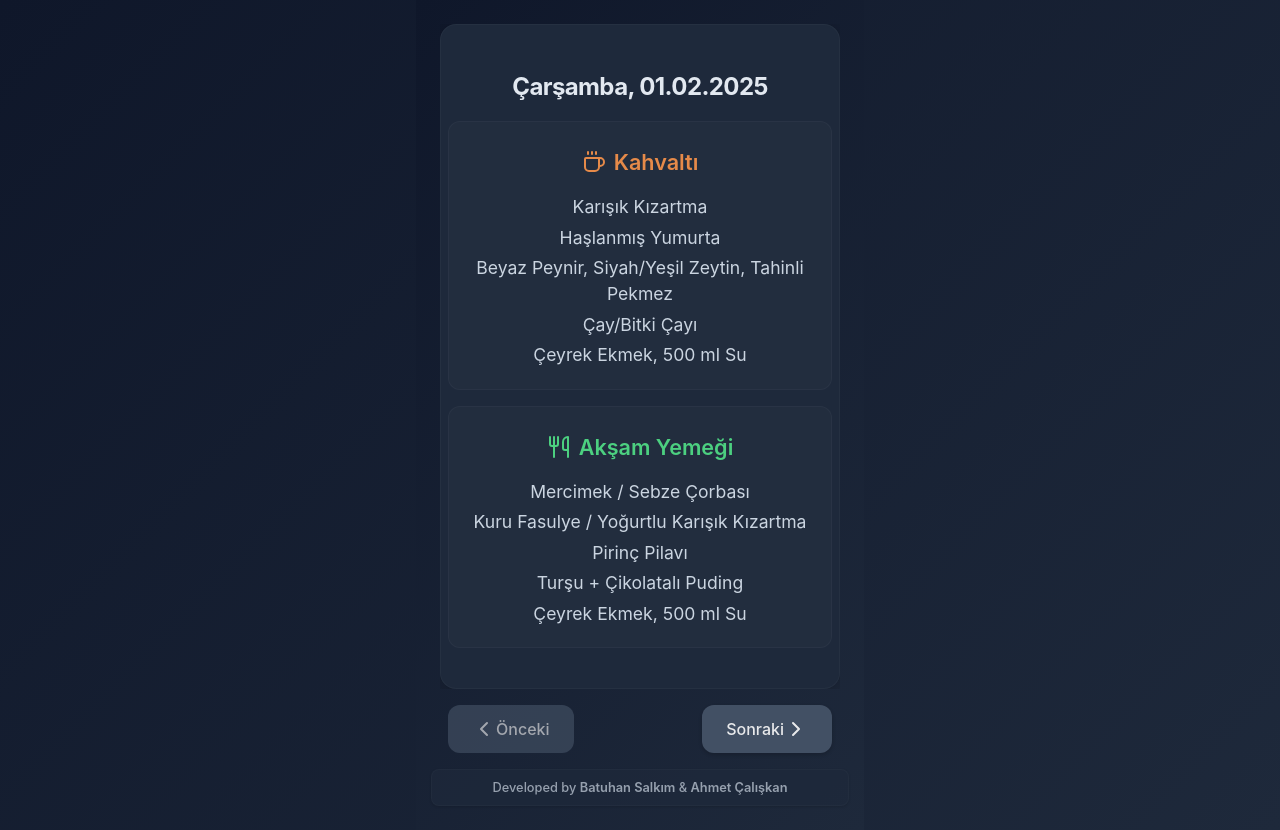
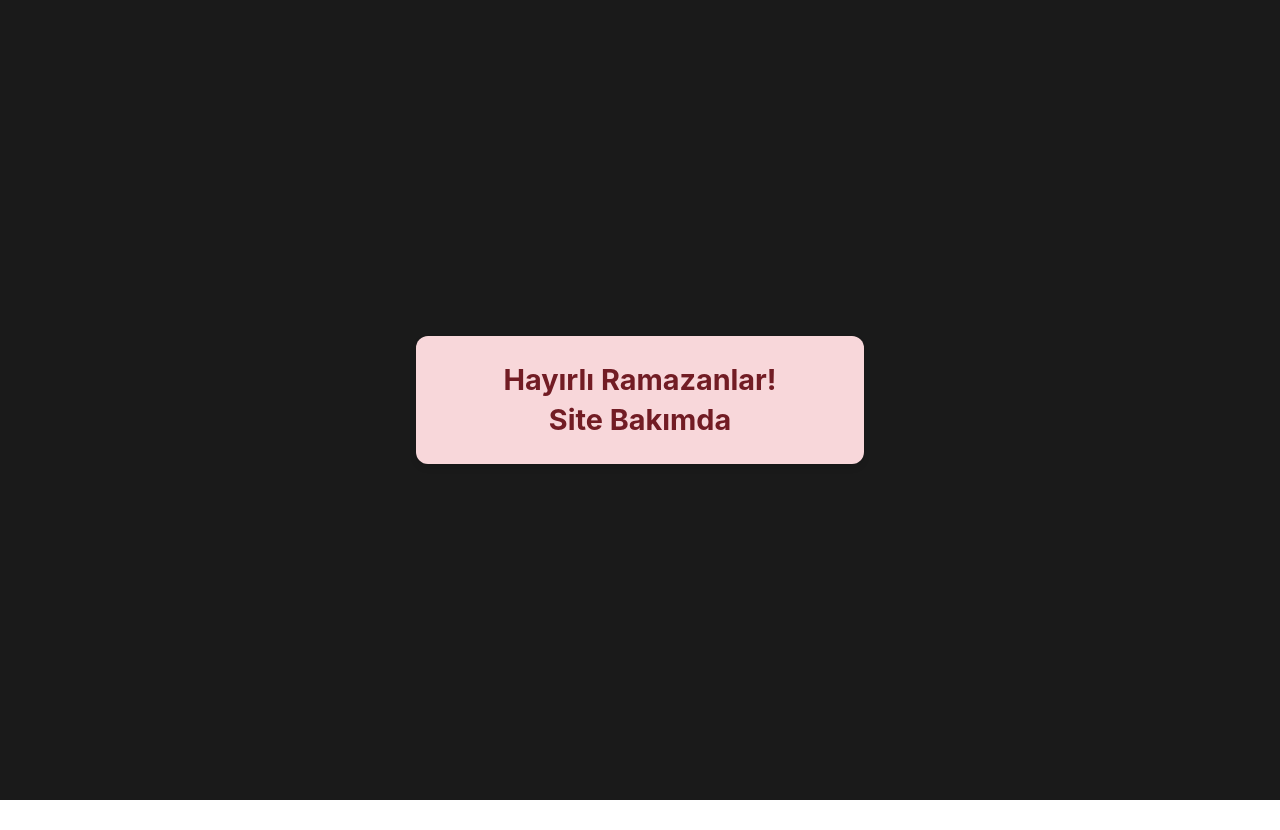
Before and after one commit to yusufuyar01/kyk_yemek_kahvalti, a React (Vite) app in the folder kykyemek/: page / in a window 1280 px wide. After the commit the page ends 800 px from the top, so only its background shows below. Built offline with nearby package versions, Linux system fonts and the light colour scheme; no server answers; the database is empty.

Commit message:
Site Bkıma Alındı

```diff
--- a/kykyemek/src/App.jsx
+++ b/kykyemek/src/App.jsx
@@ -1,321 +1,361 @@
-import PropTypes from 'prop-types';
-import { useState, useEffect } from "react";
-import { useSwipeable } from "react-swipeable";
-import {
-  ChevronLeft,
-  ChevronRight,
-  Coffee,
-  Utensils,
-  ThumbsUp,
-  ThumbsDown
-} from "lucide-react";
-import "./MobileMealPlanner.css";
-import { userTracker } from './firebase/userTracker';
-import { database } from './firebase/config';
-import { ref, set, onValue } from 'firebase/database';
+// import PropTypes from 'prop-types';
+// import { useState, useEffect } from "react";
+// import { useSwipeable } from "react-swipeable";
+// import {
+//   ChevronLeft,
+//   ChevronRight,
+//   Coffee,
+//   Utensils,
+//   ThumbsUp,
+//   ThumbsDown
+// } from "lucide-react";
+// import "./MobileMealPlanner.css";
+// import { userTracker } from './firebase/userTracker';
+// import { database } from './firebase/config';
+// import { ref, set, onValue } from 'firebase/database';
 
 
-const DayComponent = ({ data, animationClass, onLike, onDislike, likes, dislikes }) => {
-  const today = new Date();
-  const todayString = today.toLocaleDateString("tr-TR", {
-    day: "2-digit",
-    month: "2-digit",
-    year: "numeric",
-  });
+// const DayComponent = ({ data, animationClass, onLike, onDislike, likes, dislikes }) => {
+//   const today = new Date();
+//   const todayString = today.toLocaleDateString("tr-TR", {
+//     day: "2-digit",
+//     month: "2-digit",
+//     year: "numeric",
+//   });
 
-  const mealDate = new Date(data.tarih.split('.').reverse().join('-'));
-  const isDatePassed = mealDate <= today;
+//   const mealDate = new Date(data.tarih.split('.').reverse().join('-'));
+//   const isDatePassed = mealDate <= today;
 
-  return (
-    <div className={`day-component ${animationClass}`}>
-      <h2 className="day-title">
-        {data.gun}, {data.tarih}
-      </h2>
-      <div className="meal-section">
-        <div className="meal-header">
-          <h3 className="meal-title breakfast">
-            <Coffee className="meal-icon" /> Kahvaltı
-          </h3>
-        </div>
-        <p className="meal-text">{data.kahvalti.ana_urun}</p>
-        <p className="meal-text">{data.kahvalti.ana_urun2}</p>
-        <p className="meal-text">
-          {Array.isArray(data.kahvalti.kahvaltilik)
-            ? data.kahvalti.kahvaltilik.join(", ")
-            : ""}
-        </p>
-        <p className="drink-text">{data.kahvalti.icecek}</p>
-        <p className="meal-text">
-          {data.kahvalti.ekmek}, {data.kahvalti.su}
-        </p>
-      </div>
-      <div className="meal-section">
-        <div className="meal-header">
-          <h3 className="meal-title dinner">
-            <Utensils className="meal-icon" />
-            Akşam Yemeği
-          </h3>
-        </div>
-        <p className="meal-text">{data.ogle_aksam.corba}</p>
-        <p className="meal-text">{data.ogle_aksam.ana_yemek}</p>
-        <p className="meal-text">{data.ogle_aksam.yardimci_yemek}</p>
-        <p className="meal-text">{data.ogle_aksam.ek}</p>
-        <p className="meal-text">
-          {data.ogle_aksam.ekmek}, {data.ogle_aksam.su}
-        </p>
-      </div>
-    </div>
-  );
-};
+//   return (
+//     <div className={`day-component ${animationClass}`}>
+//       <h2 className="day-title">
+//         {data.gun}, {data.tarih}
+//       </h2>
+//       <div className="meal-section">
+//         <div className="meal-header">
+//           <h3 className="meal-title breakfast">
+//             <Coffee className="meal-icon" /> Kahvaltı
+//           </h3>
+//         </div>
+//         <p className="meal-text">{data.kahvalti.ana_urun}</p>
+//         <p className="meal-text">{data.kahvalti.ana_urun2}</p>
+//         <p className="meal-text">
+//           {Array.isArray(data.kahvalti.kahvaltilik)
+//             ? data.kahvalti.kahvaltilik.join(", ")
+//             : ""}
+//         </p>
+//         <p className="drink-text">{data.kahvalti.icecek}</p>
+//         <p className="meal-text">
+//           {data.kahvalti.ekmek}, {data.kahvalti.su}
+//         </p>
+//       </div>
+//       <div className="meal-section">
+//         <div className="meal-header">
+//           <h3 className="meal-title dinner">
+//             <Utensils className="meal-icon" />
+//             Akşam Yemeği
+//           </h3>
+//         </div>
+//         <p className="meal-text">{data.ogle_aksam.corba}</p>
+//         <p className="meal-text">{data.ogle_aksam.ana_yemek}</p>
+//         <p className="meal-text">{data.ogle_aksam.yardimci_yemek}</p>
+//         <p className="meal-text">{data.ogle_aksam.ek}</p>
+//         <p className="meal-text">
+//           {data.ogle_aksam.ekmek}, {data.ogle_aksam.su}
+//         </p>
+//       </div>
+//     </div>
+//   );
+// };
 
-DayComponent.propTypes = {
-  data: PropTypes.shape({
-    gun: PropTypes.string.isRequired,
-    tarih: PropTypes.string.isRequired,
-    kahvalti: PropTypes.shape({
-      ana_urun: PropTypes.string.isRequired,
-      ana_urun2: PropTypes.string.isRequired,
-      kahvaltilik: PropTypes.arrayOf(PropTypes.string),
-      icecek: PropTypes.string.isRequired,
-      ekmek: PropTypes.string.isRequired,
-      su: PropTypes.string.isRequired
-    }).isRequired,
-    ogle_aksam: PropTypes.shape({
-      corba: PropTypes.string.isRequired,
-      ana_yemek: PropTypes.string.isRequired,
-      yardimci_yemek: PropTypes.string.isRequired,
-      ek: PropTypes.string.isRequired,
-      ekmek: PropTypes.string.isRequired,
-      su: PropTypes.string.isRequired
-    }).isRequired
-  }).isRequired,
-  animationClass: PropTypes.string.isRequired,
-  onLike: PropTypes.func.isRequired,
-  onDislike: PropTypes.func.isRequired,
-  likes: PropTypes.object.isRequired,
-  dislikes: PropTypes.object.isRequired
-};
+// DayComponent.propTypes = {
+//   data: PropTypes.shape({
+//     gun: PropTypes.string.isRequired,
+//     tarih: PropTypes.string.isRequired,
+//     kahvalti: PropTypes.shape({
+//       ana_urun: PropTypes.string.isRequired,
+//       ana_urun2: PropTypes.string.isRequired,
+//       kahvaltilik: PropTypes.arrayOf(PropTypes.string),
+//       icecek: PropTypes.string.isRequired,
+//       ekmek: PropTypes.string.isRequired,
+//       su: PropTypes.string.isRequired
+//     }).isRequired,
+//     ogle_aksam: PropTypes.shape({
+//       corba: PropTypes.string.isRequired,
+//       ana_yemek: PropTypes.string.isRequired,
+//       yardimci_yemek: PropTypes.string.isRequired,
+//       ek: PropTypes.string.isRequired,
+//       ekmek: PropTypes.string.isRequired,
+//       su: PropTypes.string.isRequired
+//     }).isRequired
+//   }).isRequired,
+//   animationClass: PropTypes.string.isRequired,
+//   onLike: PropTypes.func.isRequired,
+//   onDislike: PropTypes.func.isRequired,
+//   likes: PropTypes.object.isRequired,
+//   dislikes: PropTypes.object.isRequired
+// };
+
+// export default function MobileMealPlanner() {
+//   const [mealPlan, setMealPlan] = useState([]);
+//   const [currentIndex, setCurrentIndex] = useState(0);
+//   const [startIndex, setStartIndex] = useState(0);
+//   const [animationClass, setAnimationClass] = useState("");
+//   const [alertMessage, setAlertMessage] = useState("");
+//   const [likes, setLikes] = useState({});
+//   const [dislikes, setDislikes] = useState({});
+
+//   useEffect(() => {
+//     document.documentElement.setAttribute("data-theme", "dark");
+//     localStorage.setItem("theme", "dark");
+//   }, []);
+
+//   useEffect(() => {
+//     const loadRatings = async () => {
+//       try {
+//         const likesRef = ref(database, 'ratings/likes');
+//         const dislikesRef = ref(database, 'ratings/dislikes');
+
+//         onValue(likesRef, (snapshot) => {
+//           setLikes(snapshot.val() || {});
+//         });
+
+//         onValue(dislikesRef, (snapshot) => {
+//           setDislikes(snapshot.val() || {});
+//         });
+//       } catch (error) {
+//         console.error('Beğeni verileri yüklenemedi:', error);
+//       }
+//     };
+
+//     loadRatings();
+//   }, []);
+
+//   const handleLike = async (date, meal) => {
+//     try {
+//       const likesRef = ref(database, `ratings/likes/${date}/${meal}`);
+//       const dislikesRef = ref(database, `ratings/dislikes/${date}/${meal}`);
+
+//       const currentLikes = (likes[`${date}_${meal}`] || 0);
+//       const currentDislikes = (dislikes[`${date}_${meal}`] || 0);
+
+//       console.log(`Beğeni ekleniyor: ${date} - ${meal}`);
+//       await set(likesRef, currentLikes + 1);
+//       console.log('Beğeni başarıyla eklendi');
+
+//       if (currentDislikes > 0) {
+//         await set(dislikesRef, currentDislikes - 1);
+//         console.log('Dislike sayısı azaltıldı');
+//       }
+//     } catch (error) {
+//       console.error('Beğeni eklenirken hata:', error);
+//     }
+//   };
+
+//   const handleDislike = async (date, meal) => {
+//     try {
+//       const likesRef = ref(database, `ratings/likes/${date}/${meal}`);
+//       const dislikesRef = ref(database, `ratings/dislikes/${date}/${meal}`);
+
+//       const currentLikes = (likes[`${date}_${meal}`] || 0);
+//       const currentDislikes = (dislikes[`${date}_${meal}`] || 0);
+
+//       console.log(`Dislike ekleniyor: ${date} - ${meal}`);
+//       await set(dislikesRef, currentDislikes + 1);
+//       console.log('Dislike başarıyla eklendi');
+
+//       if (currentLikes > 0) {
+//         await set(likesRef, currentLikes - 1);
+//         console.log('Like sayısı azaltıldı');
+//       }
+//     } catch (error) {
+//       console.error('Beğenmeme eklenirken hata:', error);
+//     }
+//   };
+
+//   useEffect(() => {
+//   fetch("/aralik.json")
+//     .then((response) => {
+//       if (!response.ok) {
+//         throw new Error('Veri yüklenemedi');
+//       }
+//       return response.json();
+//     })
+//     .then((data) => {
+//       if (!data || !data.Subat_2025 || !Array.isArray(data.Subat_2025)) {
+//         throw new Error('Veri formatı geçersiz');
+//       }
+
+//       setMealPlan(data.Subat_2025);
+
+//       // Tarih formatlama
+//       const today = new Date();
+//       const day = String(today.getDate()).padStart(2, '0');
+//       const month = String(today.getMonth() + 1).padStart(2, '0'); // Ocak = 0, Şubat = 1
+//       const year = today.getFullYear();
+//       const todayString = `${day}.${month}.${year}`;  // "01.02.2025" formatı
+
+//       console.log("Bugünün tarihi:", todayString);  // Hata ayıklama için
+
+//       const todayIndex = data.Subat_2025.findIndex(
+//         (day) => day && day.tarih === todayString
+//       );
+
+//       const initialIndex = todayIndex >= 0 ? todayIndex : 0;
+//       setCurrentIndex(initialIndex);
+//       setStartIndex(initialIndex);
+//     })
+//     .catch((error) => {
+//       console.error("Yemek planı yüklenirken hata oluştu:", error);
+//       setMealPlan([]);
+//     });
+// }, []);
+
+
+//   const handleNavigation = (direction) => {
+//     setAnimationClass(
+//       direction === "next" ? "slide-out-left" : "slide-out-right"
+//     );
+//     setTimeout(() => {
+//       setCurrentIndex((prev) => {
+//         const newIndex = direction === "next" ? prev + 1 : prev - 1;
+//         const maxForward = Math.min(startIndex + 5, mealPlan.length - 1);
+//         const maxBackward = Math.max(startIndex - 5, 0);
+//         if (newIndex > maxForward) {
+//           setAlertMessage("En fazla 5 gün sonraki yemeği görebilirsiniz.");
+//           return prev;
+//         } else if (newIndex < maxBackward) {
+//           setAlertMessage("En fazla 5 gün önceki yemeği görebilirsiniz.");
+//           return prev;
+//         }
+//         setAlertMessage("");
+//         return newIndex;
+//       });
+//       setAnimationClass(
+//         direction === "next" ? "slide-in-right" : "slide-in-left"
+//       );
+//     }, 300);
+//   };
+//   const handlers = useSwipeable({
+//     onSwipedLeft: () => handleNavigation("next"),
+//     onSwipedRight: () => handleNavigation("prev"),
+//     preventDefaultTouchmoveEvent: true,
+//     trackMouse: true,
+//   });
+
+//   useEffect(() => {
+//     const initializeFirebase = async () => {
+//       try {
+//         await userTracker.incrementActiveUsers();
+//         await userTracker.incrementTotalVisits();
+//       } catch (error) {
+//         console.error('Firebase işlemleri başlatılamadı:', error);
+//       }
+//     };
+
+//     initializeFirebase();
+
+//     return () => {
+//       userTracker.decrementActiveUsers().catch(error => {
+//         console.error('Aktif kullanıcı sayısı azaltılamadı:', error);
+//       });
+//     };
+//   }, []);
+
+//   return (
+//     <div className="meal-planner">
+//       <div className="planner-container" {...handlers}>
+//         {Array.isArray(mealPlan) && mealPlan.length > 0 && currentIndex >= 0 && mealPlan[currentIndex] ? (
+//           <>
+//             <DayComponent
+//               data={mealPlan[currentIndex]}
+//               animationClass={animationClass}
+//               onLike={handleLike}
+//               onDislike={handleDislike}
+//               likes={likes}
+//               dislikes={dislikes}
+//             />
+//             {alertMessage && (
+//               <div className="alert-message">
+//                 <p>{alertMessage}</p>
+//               </div>
+//             )}
+//           </>
+//         ) : (
+//           <div className="error-message">
+//             <p>Yemek planı yüklenemedi. Lütfen daha sonra tekrar deneyiniz.</p>
+//           </div>
+//         )}
+//       </div>
+//       <div className="navigation-buttons">
+//         <button
+//           className="nav-button"
+//           onClick={() => handleNavigation("prev")}
+//           disabled={currentIndex <= Math.max(startIndex - 5, 0)}
+//         >
+//           <ChevronLeft className="button-icon" />
+//           Önceki
+//         </button>
+//         <button
+//           className="nav-button"
+//           onClick={() => handleNavigation("next")}
+//           disabled={
+//             currentIndex >= Math.min(startIndex + 5, mealPlan.length - 1)
+//           }
+//         >
+//           Sonraki
+//           <ChevronRight className="button-icon" />
+//         </button>
+//       </div>
+//       <div className="developer-credit">
+//         Developed by{" "}
+//         <a href="https://www.linkedin.com/in/batuhanslkmm/" target="_blank" rel="noopener noreferrer">
+//           Batuhan Salkım
+//         </a>
+//         {" & "}
+//         <a href="https://www.linkedin.com/in/ahmetcaliskann/" target="_blank" rel="noopener noreferrer">
+//           Ahmet Çalışkan
+//         </a>
+//       </div>
+//     </div>
+//   );
+// }
+
 
 export default function MobileMealPlanner() {
-  const [mealPlan, setMealPlan] = useState([]);
-  const [currentIndex, setCurrentIndex] = useState(0);
-  const [startIndex, setStartIndex] = useState(0);
-  const [animationClass, setAnimationClass] = useState("");
-  const [alertMessage, setAlertMessage] = useState("");
-  const [likes, setLikes] = useState({});
-  const [dislikes, setDislikes] = useState({});
-
-  useEffect(() => {
-    document.documentElement.setAttribute("data-theme", "dark");
-    localStorage.setItem("theme", "dark");
-  }, []);
-
-  useEffect(() => {
-    const loadRatings = async () => {
-      try {
-        const likesRef = ref(database, 'ratings/likes');
-        const dislikesRef = ref(database, 'ratings/dislikes');
-
-        onValue(likesRef, (snapshot) => {
-          setLikes(snapshot.val() || {});
-        });
-
-        onValue(dislikesRef, (snapshot) => {
-          setDislikes(snapshot.val() || {});
-        });
-      } catch (error) {
-        console.error('Beğeni verileri yüklenemedi:', error);
-      }
-    };
-
-    loadRatings();
-  }, []);
-
-  const handleLike = async (date, meal) => {
-    try {
-      const likesRef = ref(database, `ratings/likes/${date}/${meal}`);
-      const dislikesRef = ref(database, `ratings/dislikes/${date}/${meal}`);
-
-      const currentLikes = (likes[`${date}_${meal}`] || 0);
-      const currentDislikes = (dislikes[`${date}_${meal}`] || 0);
-
-      console.log(`Beğeni ekleniyor: ${date} - ${meal}`);
-      await set(likesRef, currentLikes + 1);
-      console.log('Beğeni başarıyla eklendi');
-
-      if (currentDislikes > 0) {
-        await set(dislikesRef, currentDislikes - 1);
-        console.log('Dislike sayısı azaltıldı');
-      }
-    } catch (error) {
-      console.error('Beğeni eklenirken hata:', error);
-    }
-  };
-
-  const handleDislike = async (date, meal) => {
-    try {
-      const likesRef = ref(database, `ratings/likes/${date}/${meal}`);
-      const dislikesRef = ref(database, `ratings/dislikes/${date}/${meal}`);
-
-      const currentLikes = (likes[`${date}_${meal}`] || 0);
-      const currentDislikes = (dislikes[`${date}_${meal}`] || 0);
-
-      console.log(`Dislike ekleniyor: ${date} - ${meal}`);
-      await set(dislikesRef, currentDislikes + 1);
-      console.log('Dislike başarıyla eklendi');
-
-      if (currentLikes > 0) {
-        await set(likesRef, currentLikes - 1);
-        console.log('Like sayısı azaltıldı');
-      }
-    } catch (error) {
-      console.error('Beğenmeme eklenirken hata:', error);
-    }
-  };
-
-  useEffect(() => {
-  fetch("/aralik.json")
-    .then((response) => {
-      if (!response.ok) {
-        throw new Error('Veri yüklenemedi');
-      }
-      return response.json();
-    })
-    .then((data) => {
-      if (!data || !data.Subat_2025 || !Array.isArray(data.Subat_2025)) {
-        throw new Error('Veri formatı geçersiz');
-      }
-
-      setMealPlan(data.Subat_2025);
-
-      // Tarih formatlama
-      const today = new Date();
-      const day = String(today.getDate()).padStart(2, '0');
-      const month = String(today.getMonth() + 1).padStart(2, '0'); // Ocak = 0, Şubat = 1
-      const year = today.getFullYear();
-      const todayString = `${day}.${month}.${year}`;  // "01.02.2025" formatı
-
-      console.log("Bugünün tarihi:", todayString);  // Hata ayıklama için
-
-      const todayIndex = data.Subat_2025.findIndex(
-        (day) => day && day.tarih === todayString
-      );
-
-      const initialIndex = todayIndex >= 0 ? todayIndex : 0;
-      setCurrentIndex(initialIndex);
-      setStartIndex(initialIndex);
-    })
-    .catch((error) => {
-      console.error("Yemek planı yüklenirken hata oluştu:", error);
-      setMealPlan([]);
-    });
-}, []);
-
-
-  const handleNavigation = (direction) => {
-    setAnimationClass(
-      direction === "next" ? "slide-out-left" : "slide-out-right"
-    );
-    setTimeout(() => {
-      setCurrentIndex((prev) => {
-        const newIndex = direction === "next" ? prev + 1 : prev - 1;
-        const maxForward = Math.min(startIndex + 5, mealPlan.length - 1);
-        const maxBackward = Math.max(startIndex - 5, 0);
-        if (newIndex > maxForward) {
-          setAlertMessage("En fazla 5 gün sonraki yemeği görebilirsiniz.");
-          return prev;
-        } else if (newIndex < maxBackward) {
-          setAlertMessage("En fazla 5 gün önceki yemeği görebilirsiniz.");
-          return prev;
-        }
-        setAlertMessage("");
-        return newIndex;
-      });
-      setAnimationClass(
-        direction === "next" ? "slide-in-right" : "slide-in-left"
-      );
-    }, 300);
-  };
-  const handlers = useSwipeable({
-    onSwipedLeft: () => handleNavigation("next"),
-    onSwipedRight: () => handleNavigation("prev"),
-    preventDefaultTouchmoveEvent: true,
-    trackMouse: true,
-  });
-
-  useEffect(() => {
-    const initializeFirebase = async () => {
-      try {
-        await userTracker.incrementActiveUsers();
-        await userTracker.incrementTotalVisits();
-      } catch (error) {
-        console.error('Firebase işlemleri başlatılamadı:', error);
-      }
-    };
-
-    initializeFirebase();
-
-    return () => {
-      userTracker.decrementActiveUsers().catch(error => {
-        console.error('Aktif kullanıcı sayısı azaltılamadı:', error);
-      });
-    };
-  }, []);
-
   return (
-    <div className="meal-planner">
-      <div className="planner-container" {...handlers}>
-        {Array.isArray(mealPlan) && mealPlan.length > 0 && currentIndex >= 0 && mealPlan[currentIndex] ? (
-          <>
-            <DayComponent
-              data={mealPlan[currentIndex]}
-              animationClass={animationClass}
-              onLike={handleLike}
-              onDislike={handleDislike}
-              likes={likes}
-              dislikes={dislikes}
-            />
-            {alertMessage && (
-              <div className="alert-message">
-                <p>{alertMessage}</p>
-              </div>
-            )}
-          </>
-        ) : (
-          <div className="error-message">
-            <p>Yemek planı yüklenemedi. Lütfen daha sonra tekrar deneyiniz.</p>
-          </div>
-        )}
-      </div>
-      <div className="navigation-buttons">
-        <button
-          className="nav-button"
-          onClick={() => handleNavigation("prev")}
-          disabled={currentIndex <= Math.max(startIndex - 5, 0)}
-        >
-          <ChevronLeft className="button-icon" />
-          Önceki
-        </button>
-        <button
-          className="nav-button"
-          onClick={() => handleNavigation("next")}
-          disabled={
-            currentIndex >= Math.min(startIndex + 5, mealPlan.length - 1)
-          }
-        >
-          Sonraki
-          <ChevronRight className="button-icon" />
-        </button>
-      </div>
-      <div className="developer-credit">
-        Developed by{" "}
-        <a href="https://www.linkedin.com/in/batuhanslkmm/" target="_blank" rel="noopener noreferrer">
-          Batuhan Salkım
-        </a>
-        {" & "}
-        <a href="https://www.linkedin.com/in/ahmetcaliskann/" target="_blank" rel="noopener noreferrer">
-          Ahmet Çalışkan
-        </a>
+    <div style={{
+      display: 'flex',
+      flexDirection: 'column',
+      alignItems: 'center',
+      justifyContent: 'center',
+      minHeight: '100vh',
+      minWidth: '100vw',
+      margin: 0,
+      padding: 0,
+      position: 'fixed',
+      top: 0,
+      left: 0,
+      right: 0,
+      bottom: 0,
+      backgroundColor: '#1a1a1a',
+      color: '#ffffff'
+    }}>
+      <div style={{
+        backgroundColor: '#f8d7da',
+        color: '#721c24',
+        padding: '1.5rem',
+        borderRadius: '12px',
+        width: '85%',
+        maxWidth: '400px',
+        margin: '0 auto',
+        fontWeight: 'bold',
+        fontSize: 'clamp(1.2rem, 4vw, 1.8rem)',
+        boxShadow: '0 4px 6px rgba(0, 0, 0, 0.1)',
+        textAlign: 'center',
+        lineHeight: '1.4'
+      }}>
+        Hayırlı Ramazanlar!<br />Site Bakımda
       </div>
     </div>
   );
```
